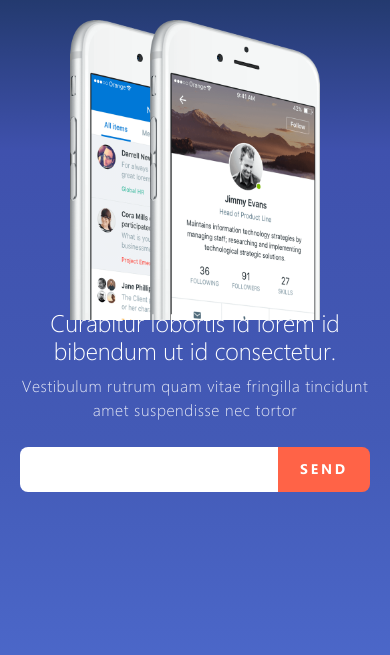
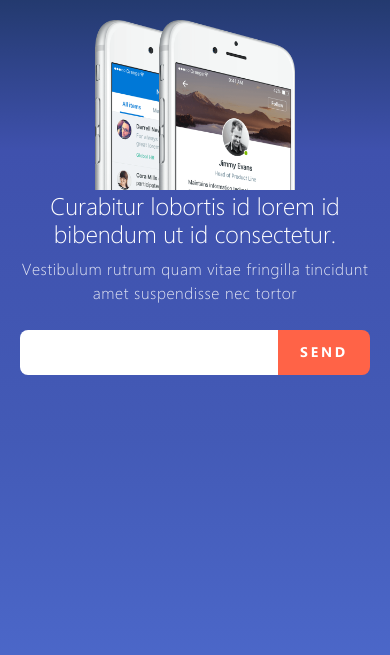
Before and after one commit to MrEyelet/beezy, a website built with webpack: page index.html in a window 390 px wide. Shown: the part 85-740 px from the top of the page. Built offline with nearby package versions, Linux system fonts and the light colour scheme; files whose address does not match are found by name.

Commit message:
rwd experiment

```diff
--- a/src/scss/base/variables.scss
+++ b/src/scss/base/variables.scss
@@ -27,7 +27,7 @@ $over-content: 100;
 $below-content: -100;
 
 //bp
-$screen-mobile-sm: 370px;
+$screen-mobile-sm: 400px;
 $screen-mobile-lg: 480px;
 $screen-phablet: 576px;
 $screen-portrait: 768px;
```
Also changed, not shown: dist/main.css, 1 other file.
